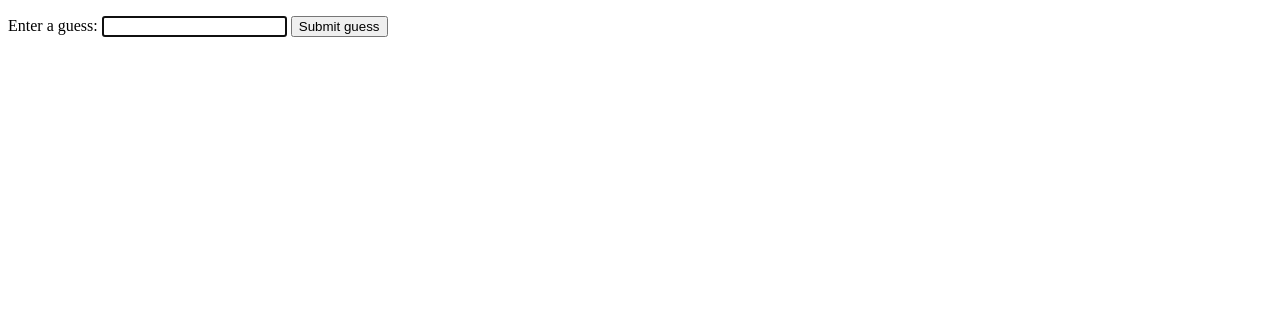
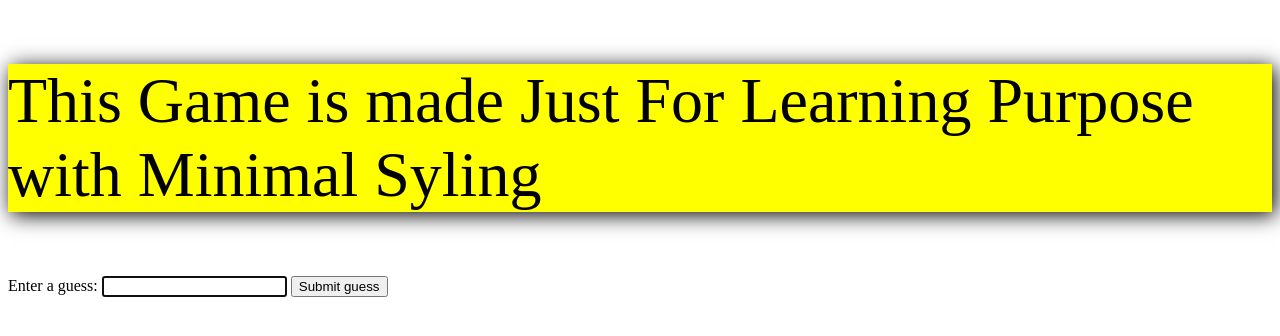
Before and after one commit to pandey-rv/Guess-The-Number, a plain HTML site: page index.html in a window 1280 px wide. Drawn offline with Linux system fonts and the light colour scheme.

Commit message:
minimal Styling added

```diff
--- a/index.html
+++ b/index.html
@@ -9,8 +9,15 @@
 </head>
 
 <body>
+    <style>
+        .guesses {
+            background-color: yellow;
+            font-size: 400%;
+            box-shadow: 3px 3px 20px black;
+        }
+    </style>
     <div class="resultParas">
-        <p class="guesses"></p>
+        <p class="guesses">This Game is made Just For Learning Purpose with Minimal Syling</p>
         <p class="lastResult"></p>
         <p class="lowOrHi"></p>
     </div>
```
